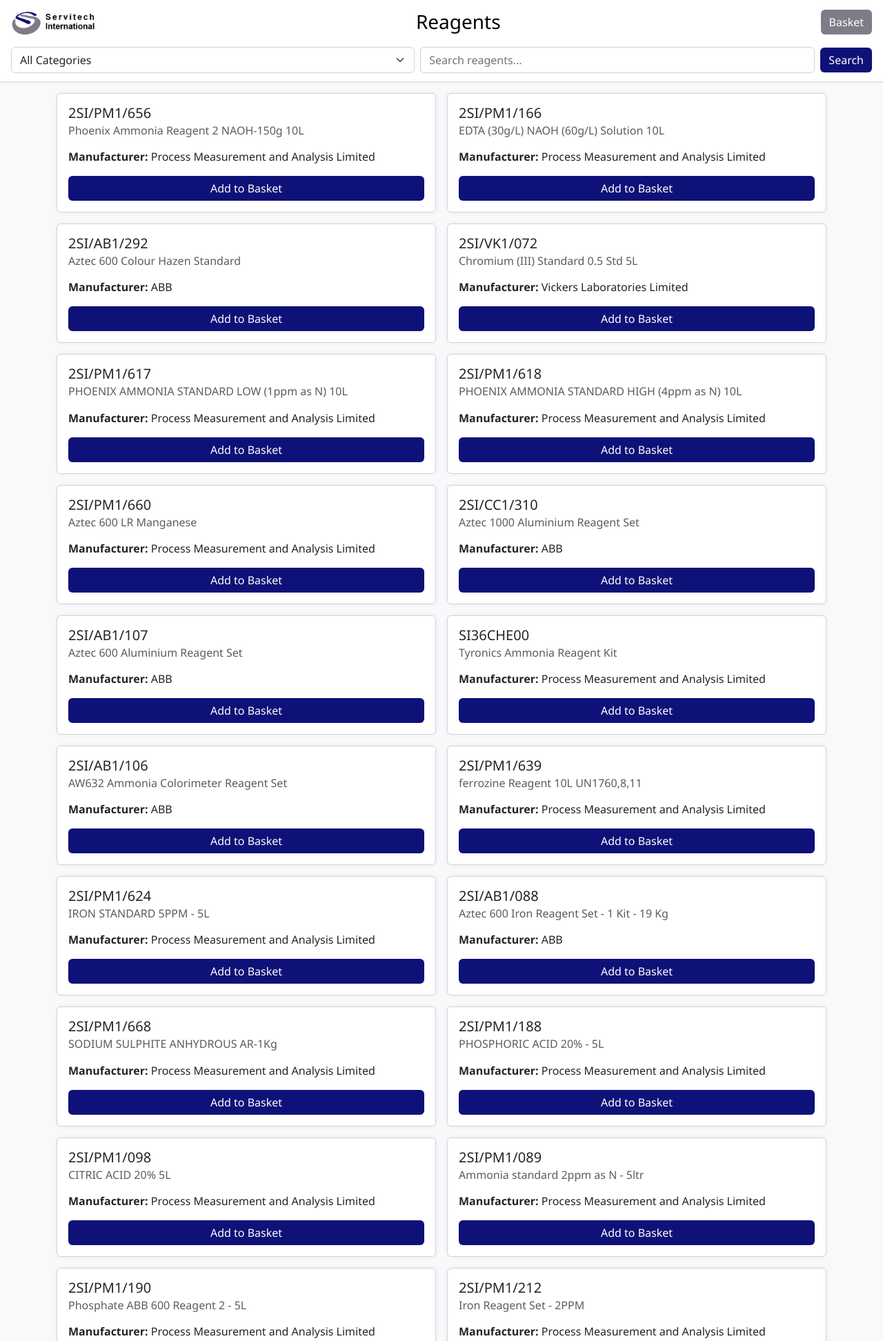
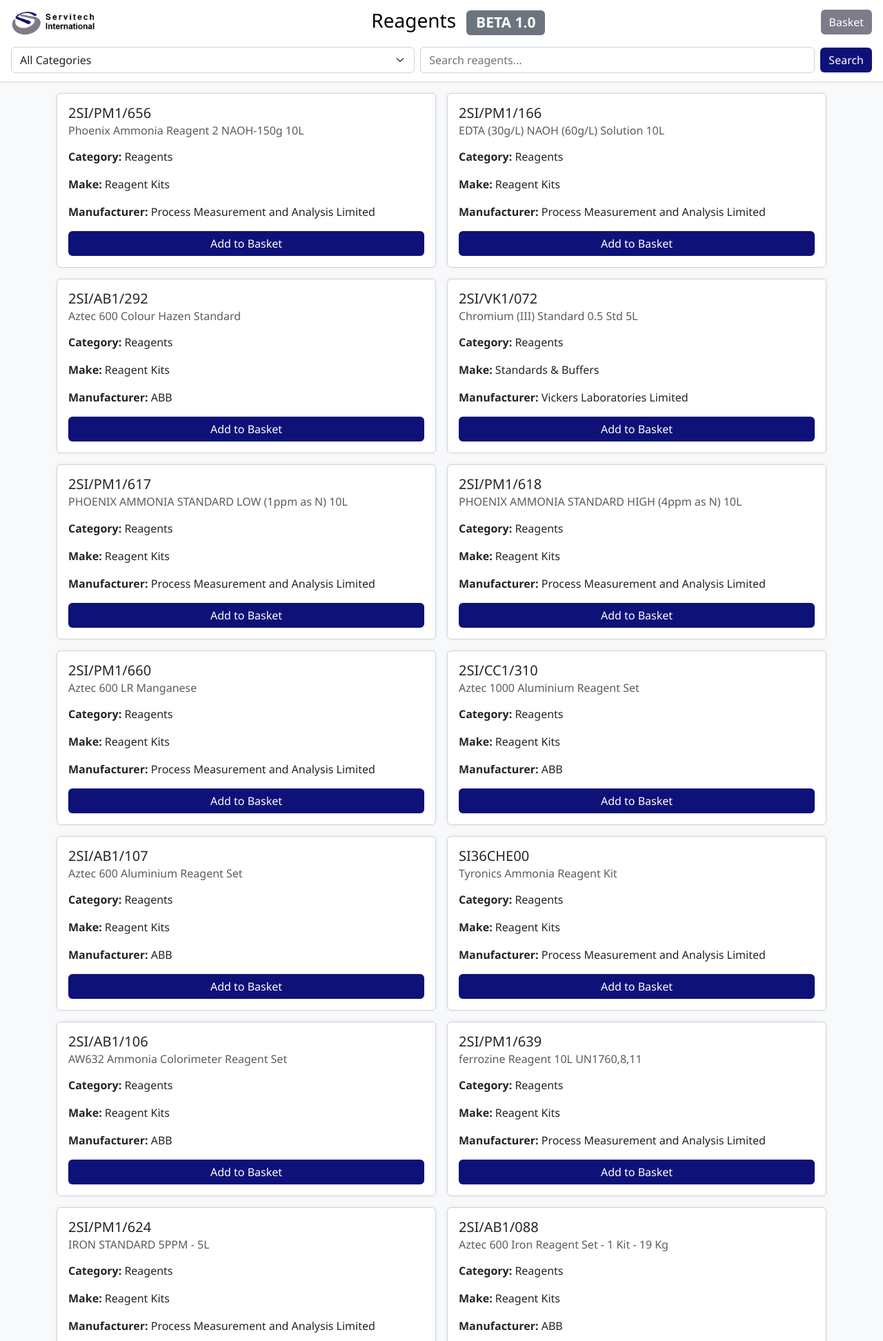
Before and after one commit to tomward0606/PartsProjectMain, a Flask app: page /reagents in a window 1280 px wide. Shown: the top 1944 px of the page at 69% size. Run offline with Flask 3, Linux system fonts and the light colour scheme.

Commit message:
Update reagents.html

```diff
--- a/templates/reagents.html
+++ b/templates/reagents.html
@@ -13,8 +13,8 @@
     <div class="container-fluid">
       <div class="d-flex justify-content-between align-items-center mb-3">
         <img src="{{ url_for('static', filename='logo.jpg') }}" alt="Logo" class="logo-center">
-        <h3>Reagents</h3>
-        <a href="{{ url_for('view_basket') }}" class="btn btn-success">Basket</a>
+        <h3>Reagents <span class="badge bg-secondary ms-2">BETA 1.0</span></h3>
+        <a href="{{ url_for('view_reagents_basket') }}" class="btn btn-success">Basket</a>
       </div>
 
       <form method="get" class="d-flex flex-nowrap gap-2">
@@ -31,6 +31,7 @@
   </header>
 
   <div class="container mt-4">
+    {% if parts %}
       <div class="row g-3">
         {% for part in parts %}
           <div class="col-12 col-md-6">
@@ -38,6 +39,10 @@
               <div class="card-body d-flex flex-column">
                 <h5 class="card-title">{{ part.part_number }}</h5>
                 <h6 class="card-subtitle text-muted mb-2">{{ part.description }}</h6>
+                <p class="card-text"><strong>Category:</strong> {{ part.category }}</p>
+                {% if part.make %}
+                  <p class="card-text"><strong>Make:</strong> {{ part.make }}</p>
+                {% endif %}
                 {% if part.manufacturer %}
                   <p class="card-text"><strong>Manufacturer:</strong> {{ part.manufacturer }}</p>
                 {% endif %}
@@ -49,6 +54,9 @@
           </div>
         {% endfor %}
       </div>
+    {% else %}
+      <p>No reagents found. Try a different search or category.</p>
+    {% endif %}
   </div>
 
   <!-- Toast popup -->
```
Lines whose indentation alone changed are shown as unchanged.
